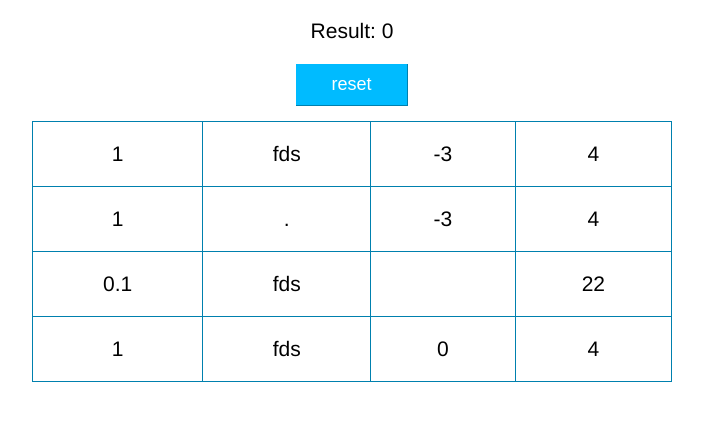
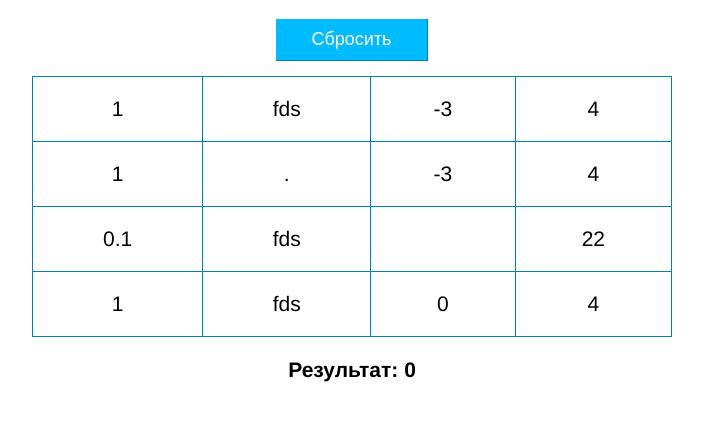
Before and after one commit to KattySun/task_SB, a plain HTML site: page index.html in a window 1280 px wide. Shown: the part 61-482 px from the top of the page, without its empty margins (288-991 px from the left). Drawn offline with Linux system fonts and the light colour scheme.

Commit message:
fixed some styles

```diff
--- a/css/style.css
+++ b/css/style.css
@@ -46,6 +46,12 @@ body {
 
 .message {
   display: none;
+  color: #C52104;
+  font-weight: 600;
+}
+
+.result {
+  font-weight: 900;
 }
 
 .result, .message, .table {
--- a/index.html
+++ b/index.html
@@ -9,8 +9,7 @@
     <div class="container">
         <div class="content">
             <h1>Подсчет суммы</h1>
-            <p class="result">Result: <span id="result">0</span></p>
-            <button class="button" id="reset">reset</button>
+            <button class="button" id="reset">Сбросить</button>
             <table id="tableId" class="table">
                 <tr>
                     <td>1</td>
@@ -37,6 +36,7 @@
                     <td>4</td>
                 </tr>
             </table>
+            <p class="result">Результат: <span id="result">0</span></p>
             <p class="message" id="message"></p>
         </div>
     </div>
--- a/js/script.js
+++ b/js/script.js
@@ -1,9 +1,10 @@
 'use strict';
+
 window.onload = function() {
-    var result = document.getElementById("result"),
-        message = document.getElementById("message"),
-        reset = document.getElementById("reset"),
-        table = document.getElementById("tableId"),
+    var result = document.getElementById('result'),
+        message = document.getElementById('message'),
+        reset = document.getElementById('reset'),
+        table = document.getElementById('tableId'),
         sum = new SumCells();
 
     function SumCells() {
@@ -26,7 +27,7 @@ window.onload = function() {
           that.sumItems = +that.sumItems.toFixed(10);
           result.innerHTML = that.sumItems;
         } else {
-          showMessage("Message: Type of this value is not Number");
+          showMessage('Значение не является числовым!');
         }
       };
 
@@ -53,9 +54,9 @@ window.onload = function() {
        * не корректных данных для суммирования.
        */
       function hideMessage() {
-        if (message.style.display != "none") {
-          message.innerHTML = "";
-          message.style.display = "none";
+        if (message.style.display != 'none') {
+          message.innerHTML = '';
+          message.style.display = 'none';
         }
       }
 
@@ -65,9 +66,9 @@ window.onload = function() {
        * @param test Текст сообщения.
        */
       function showMessage(text) {
-        if (message.style.display != "block") {
+        if (message.style.display != 'block') {
           message.innerHTML = text;
-          message.style.display = "block";
+          message.style.display = 'block';
         }
       }
 
```
